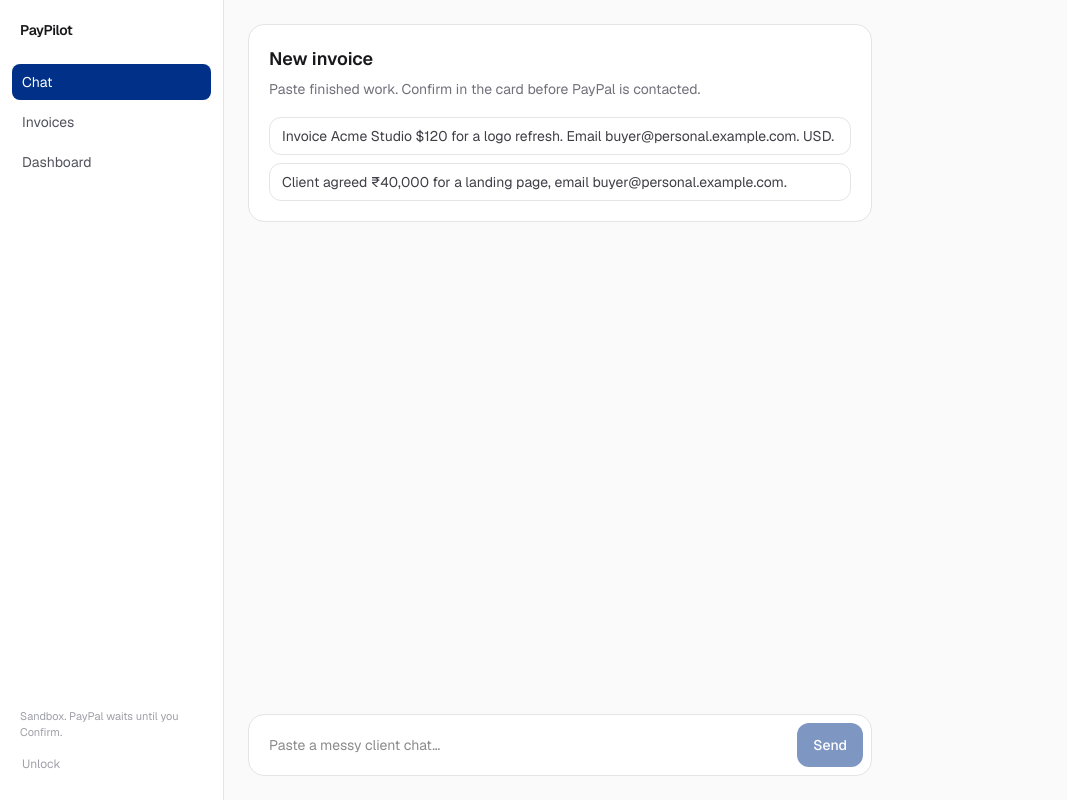
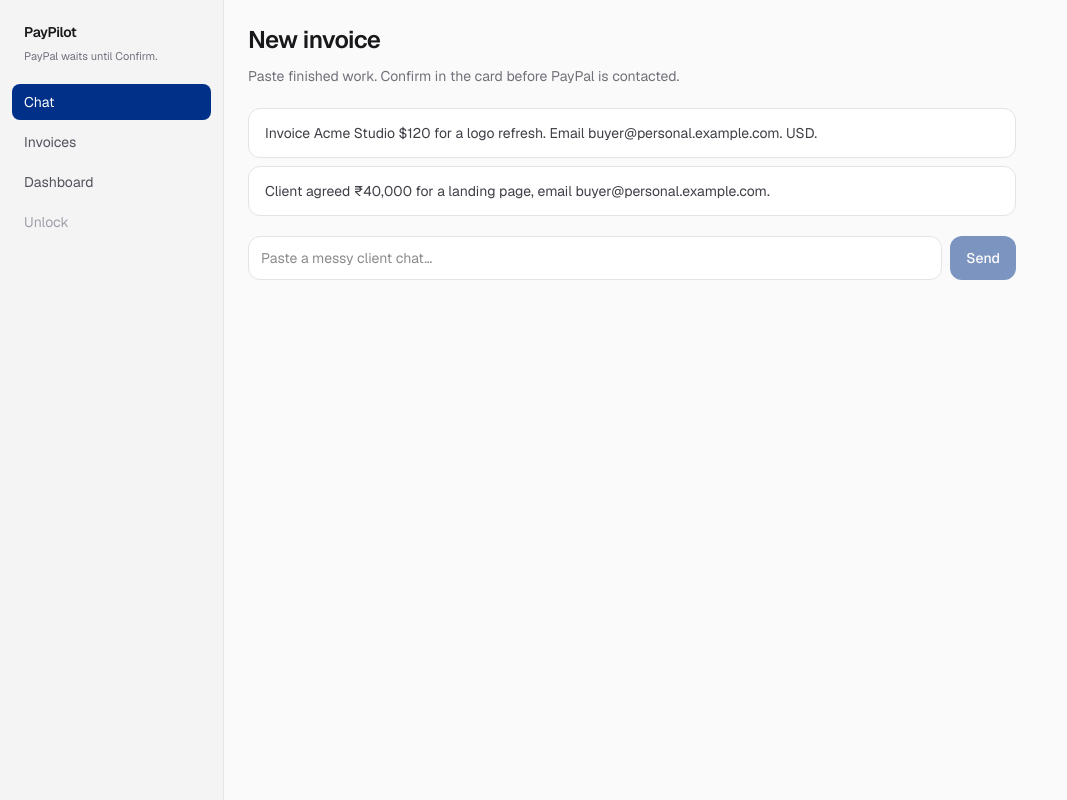
Before and after one commit to ramamoorthy07/paypal-hackathon-ai, a Next.js app: page / in a window 1280 px wide. Shown: the whole page, without its empty margins (0-1067 px from the left). Built offline with nearby package versions, Linux system fonts and the light colour scheme.

Commit message:
Tighten the chat pane so the prompt sits with the composer instead of across empty space.

```diff
--- a/app/layout.tsx
+++ b/app/layout.tsx
@@ -24,10 +24,10 @@ export default function RootLayout({ children }: LayoutProps<"/">) {
       lang="en"
       className={`${geistSans.variable} ${geistMono.variable} h-full antialiased`}
     >
-      <body className="min-h-full">
-        <div className="flex min-h-full bg-zinc-50 text-zinc-900 dark:bg-zinc-950 dark:text-zinc-50">
+      <body className="h-full">
+        <div className="flex h-full bg-zinc-50 text-zinc-900 dark:bg-zinc-950 dark:text-zinc-50">
           <AppSidebar />
-          <div className="flex min-h-dvh min-w-0 flex-1 flex-col">
+          <div className="flex min-h-0 min-w-0 flex-1 flex-col">
             <AppMobileNav />
             <div className="flex min-h-0 flex-1 flex-col overflow-y-auto">{children}</div>
           </div>
--- a/components/app-shell.tsx
+++ b/components/app-shell.tsx
@@ -30,10 +30,10 @@ function NavLinks({ compact }: { compact?: boolean }) {
             className={
               compact
                 ? `rounded-md px-2 py-1 text-sm ${active ? "bg-[#003087] text-white" : "text-zinc-600"}`
-                : `rounded-lg px-2.5 py-2 text-sm ${
+                : `rounded-lg px-3 py-2 text-sm ${
                     active
                       ? "bg-[#003087] text-white"
-                      : "text-zinc-600 hover:bg-zinc-100 dark:text-zinc-300 dark:hover:bg-zinc-900"
+                      : "text-zinc-600 hover:bg-zinc-100 dark:text-zinc-300 dark:hover:bg-zinc-800"
                   }`
             }
           >
@@ -45,51 +45,49 @@ function NavLinks({ compact }: { compact?: boolean }) {
   );
 }
 
-function UnlockLink({ compact }: { compact?: boolean }) {
+export function AppSidebar() {
   const pathname = usePathname();
-  const active = isActive(pathname, "/unlock");
 
   return (
-    <Link
-      href="/unlock"
-      className={
-        compact
-          ? `ml-auto rounded-md px-2 py-1 text-xs ${active ? "text-zinc-900 dark:text-zinc-50" : "text-zinc-400"}`
-          : `mt-2 rounded-lg px-2.5 py-2 text-xs ${
-              active
-                ? "bg-zinc-100 text-zinc-900 dark:bg-zinc-900 dark:text-zinc-50"
-                : "text-zinc-400 hover:text-zinc-700 dark:hover:text-zinc-200"
-            }`
-      }
-    >
-      Unlock
-    </Link>
-  );
-}
-
-export function AppSidebar() {
-  return (
-    <aside className="sticky top-0 hidden h-dvh w-56 shrink-0 flex-col border-r border-zinc-200 bg-white px-3 py-5 dark:border-zinc-800 dark:bg-zinc-950 md:flex">
-      <Link href="/" className="px-2 pb-6 text-sm font-semibold tracking-tight">
-        PayPilot
-      </Link>
-      <nav className="flex flex-1 flex-col gap-1">
+    <aside className="sticky top-0 hidden h-dvh w-56 shrink-0 flex-col border-r border-zinc-200 bg-zinc-100 px-3 py-5 dark:border-zinc-800 dark:bg-zinc-900 md:flex">
+      <div className="px-3 pb-5">
+        <Link href="/" className="text-sm font-semibold tracking-tight">
+          PayPilot
+        </Link>
+        <p className="mt-1 text-[11px] leading-4 text-zinc-500">PayPal waits until Confirm.</p>
+      </div>
+      <nav className="flex flex-col gap-1">
         <NavLinks />
+        <Link
+          href="/unlock"
+          className={`rounded-lg px-3 py-2 text-sm ${
+            isActive(pathname, "/unlock")
+              ? "bg-zinc-200 text-zinc-900 dark:bg-zinc-800 dark:text-zinc-50"
+              : "text-zinc-400 hover:bg-zinc-100 hover:text-zinc-600 dark:hover:bg-zinc-800"
+          }`}
+        >
+          Unlock
+        </Link>
       </nav>
-      <p className="px-2 pt-4 text-[11px] leading-4 text-zinc-400">
-        Sandbox. PayPal waits until you Confirm.
-      </p>
-      <UnlockLink />
     </aside>
   );
 }
 
 export function AppMobileNav() {
+  const pathname = usePathname();
+
   return (
-    <div className="flex items-center gap-1 border-b border-zinc-200 bg-white px-3 py-2 md:hidden dark:border-zinc-800 dark:bg-zinc-950">
+    <div className="flex items-center gap-1 border-b border-zinc-200 bg-zinc-100 px-3 py-2 md:hidden dark:border-zinc-800 dark:bg-zinc-900">
       <p className="mr-2 text-xs font-semibold tracking-wide uppercase">PayPilot</p>
       <NavLinks compact />
-      <UnlockLink compact />
+      <Link
+        href="/unlock"
+        className={`ml-auto rounded-md px-2 py-1 text-xs ${
+          isActive(pathname, "/unlock") ? "text-zinc-900 dark:text-zinc-50" : "text-zinc-400"
+        }`}
+      >
+        Unlock
+      </Link>
     </div>
   );
 }
--- a/components/chat-app.tsx
+++ b/components/chat-app.tsx
@@ -15,6 +15,7 @@ export function ChatApp() {
   const { messages, sendMessage, status, stop, error } = useChat({ transport });
   const [input, setInput] = useState("");
   const busy = status === "submitted" || status === "streaming";
+  const empty = messages.length === 0;
 
   function submit(text: string): void {
     const trimmed = text.trim();
@@ -25,31 +26,59 @@ export function ChatApp() {
     setInput("");
   }
 
+  const composer = (
+    <form
+      className="flex w-full gap-2"
+      onSubmit={(event) => {
+        event.preventDefault();
+        submit(input);
+      }}
+    >
+      <input
+        className="h-11 flex-1 rounded-xl border border-zinc-200 bg-white px-3 text-sm outline-none dark:border-zinc-700 dark:bg-zinc-900"
+        value={input}
+        disabled={busy}
+        placeholder="Paste a messy client chat…"
+        onChange={(event) => setInput(event.target.value)}
+      />
+      <button
+        type="submit"
+        disabled={busy || input.trim().length === 0}
+        className="inline-flex h-11 items-center rounded-xl bg-[#003087] px-4 text-sm font-medium text-white disabled:opacity-50"
+      >
+        Send
+      </button>
+    </form>
+  );
+
   return (
-    <div className="flex w-full max-w-2xl flex-1 flex-col gap-4 px-6 py-6">
-      {messages.length === 0 ? (
-        <div className="rounded-2xl border border-zinc-200 bg-white p-5 dark:border-zinc-800 dark:bg-zinc-900">
-          <h1 className="text-lg font-semibold">New invoice</h1>
-          <p className="mt-1 text-sm leading-6 text-zinc-500">
+    <div className="flex h-full min-h-0 flex-1 flex-col">
+      <div className="min-h-0 flex-1 overflow-y-auto px-6 py-6">
+        <div className="flex w-full max-w-3xl flex-col gap-5">
+          {empty ? (
+            <>
+              <div>
+                <h1 className="text-2xl font-semibold tracking-tight">New invoice</h1>
+                <p className="mt-2 text-sm leading-6 text-zinc-500">
                   Paste finished work. Confirm in the card before PayPal is contacted.
                 </p>
-          <div className="mt-4 flex flex-col gap-2">
+              </div>
+              <div className="flex flex-col gap-2">
                 {EXAMPLES.map((example) => (
                   <button
                     key={example}
                     type="button"
-                className="rounded-xl border border-zinc-200 px-3 py-2 text-left text-sm text-zinc-700 hover:bg-zinc-50 dark:border-zinc-700 dark:text-zinc-200 dark:hover:bg-zinc-800"
+                    className="rounded-xl border border-zinc-200 bg-white px-4 py-3 text-left text-sm leading-6 text-zinc-700 hover:bg-zinc-50 dark:border-zinc-800 dark:bg-zinc-900 dark:text-zinc-200 dark:hover:bg-zinc-800"
                     onClick={() => submit(example)}
                   >
                     {example}
                   </button>
                 ))}
               </div>
-        </div>
-      ) : null}
-
-      <div className="flex flex-col gap-4">
-        {messages.map((message) => (
+              {composer}
+            </>
+          ) : (
+            messages.map((message) => (
               <article key={message.id} className="flex flex-col gap-2">
                 <p className="text-[11px] font-medium tracking-wide text-zinc-400 uppercase">
                   {message.role === "user" ? "You" : "PayPilot"}
@@ -77,8 +106,8 @@ export function ChatApp() {
                   return null;
                 })}
               </article>
-        ))}
-      </div>
+            ))
+          )}
 
           {error ? <p className="text-sm text-red-600">{error.message}</p> : null}
 
@@ -90,29 +119,14 @@ export function ChatApp() {
               </button>
             </div>
           ) : null}
+        </div>
+      </div>
 
-      <form
-        className="sticky bottom-4 mt-auto flex gap-2 rounded-2xl border border-zinc-200 bg-white p-2 dark:border-zinc-800 dark:bg-zinc-900"
-        onSubmit={(event) => {
-          event.preventDefault();
-          submit(input);
-        }}
-      >
-        <input
-          className="h-11 flex-1 rounded-xl bg-transparent px-3 text-sm outline-none"
-          value={input}
-          disabled={busy}
-          placeholder="Paste a messy client chat…"
-          onChange={(event) => setInput(event.target.value)}
-        />
-        <button
-          type="submit"
-          disabled={busy || input.trim().length === 0}
-          className="inline-flex h-11 items-center rounded-xl bg-[#003087] px-4 text-sm font-medium text-white disabled:opacity-50"
-        >
-          Send
-        </button>
-      </form>
+      {empty ? null : (
+        <div className="border-t border-zinc-200 px-6 py-4 dark:border-zinc-800">
+          <div className="w-full max-w-3xl">{composer}</div>
+        </div>
+      )}
     </div>
   );
 }
```
Lines whose indentation alone changed are shown as unchanged.
